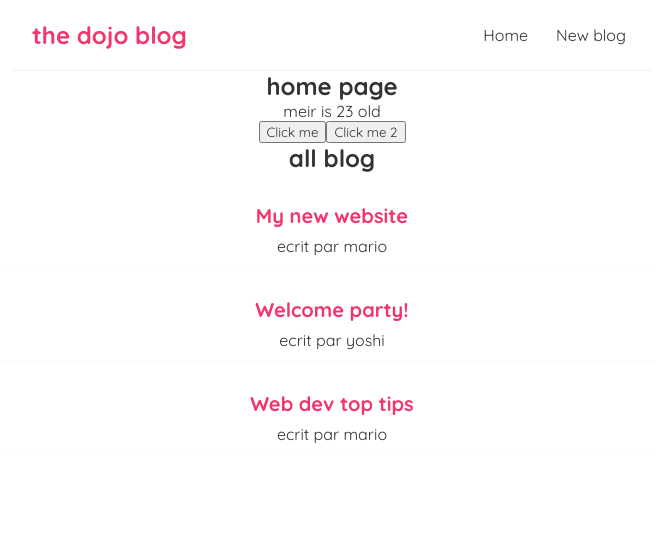
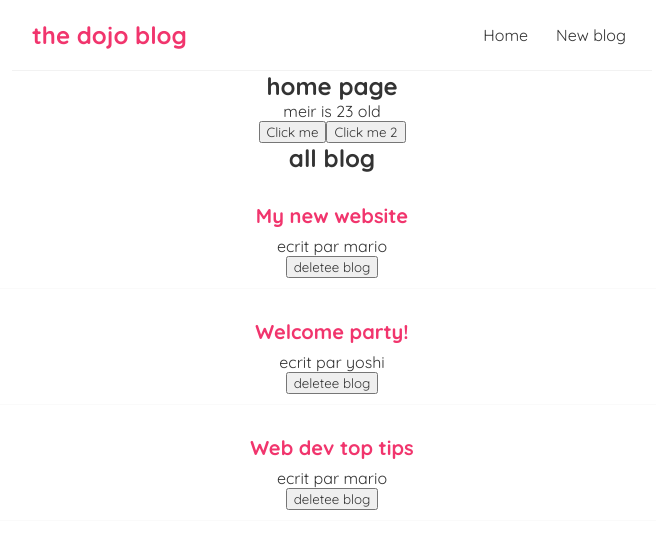
Before and after one commit to meirbelo/react-learning, a React (Create React App) app in the folder mon-app/: page / in a window 1280 px wide. Shown: the top 548 px of the page, without its empty margins (308-964 px from the left). Built offline with nearby package versions, Linux system fonts and the light colour scheme.

Commit message:
14 UseEffect

```diff
--- a/mon-app/src/BlogList.js
+++ b/mon-app/src/BlogList.js
@@ -1,6 +1,7 @@
-const  BlogList = ({blogs, title}) => {
+const  BlogList = ({blogs, title, handleDelete}) => {
  // const blogs =  props.blogs
  // const title =  props.title
+
 
 
  return (
@@ -10,6 +11,7 @@
        <div className="blog-preview" key={blog.id}>
             <h2>{blog.title}</h2>
             <p> ecrit par {blog.author}</p>
+            <button onClick={() => handleDelete(blog.id)}>deletee blog</button>
        </div>
        ))}
   </div>
--- a/mon-app/src/Home.js
+++ b/mon-app/src/Home.js
@@ -1,4 +1,4 @@
-import { useState } from "react";
+import { useState , useEffect} from "react";
 import BlogList from "./BlogList";
 
 
@@ -28,13 +28,23 @@
   { title: 'Welcome party!', body: 'lorem ipsum...', author: 'yoshi', id: 2 },
   { title: 'Web dev top tips', body: 'lorem ipsum...', author: 'mario', id: 3 }
  ])
+
+ const handleDelete = (id) => {
+     const newBlogs = blogs.filter(blog => blog.id !== id)
+     setBlogs(newBlogs)
+ }
+ useEffect(() => {
+   console.log('useeffedct running')
+   console.log(blogs)
+ })
+
  return (
   <div className="home">
        <h2>home page</h2>
        <p>{name} is {age} old</p>
        <button onClick={handleClick}>Click me</button>
        <button onClick = { (e) => handleClick2('meir', e)}> Click me 2 </button>
-       <BlogList  blogs={blogs} title='all blog'/>
+       <BlogList  blogs={blogs} title='all blog' handleDelete={handleDelete}/>
   </div>
   );
 }
```
